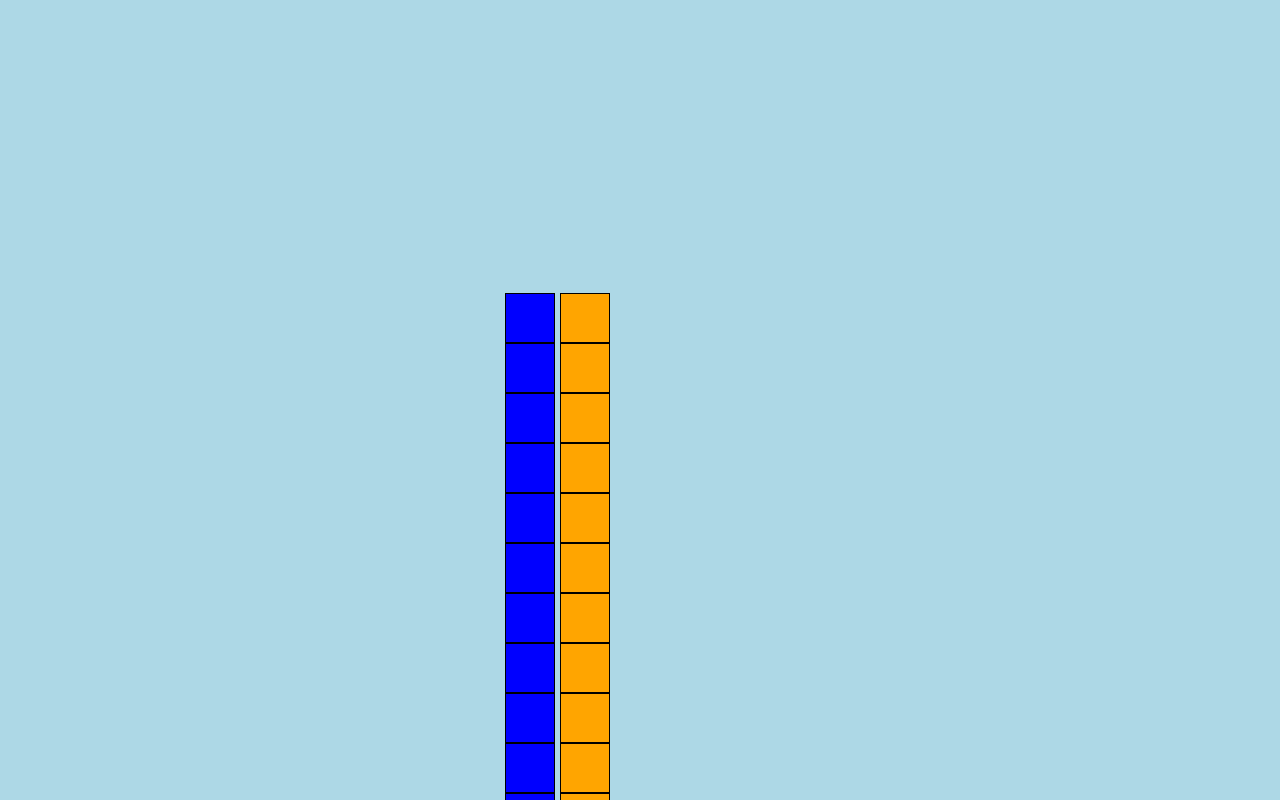
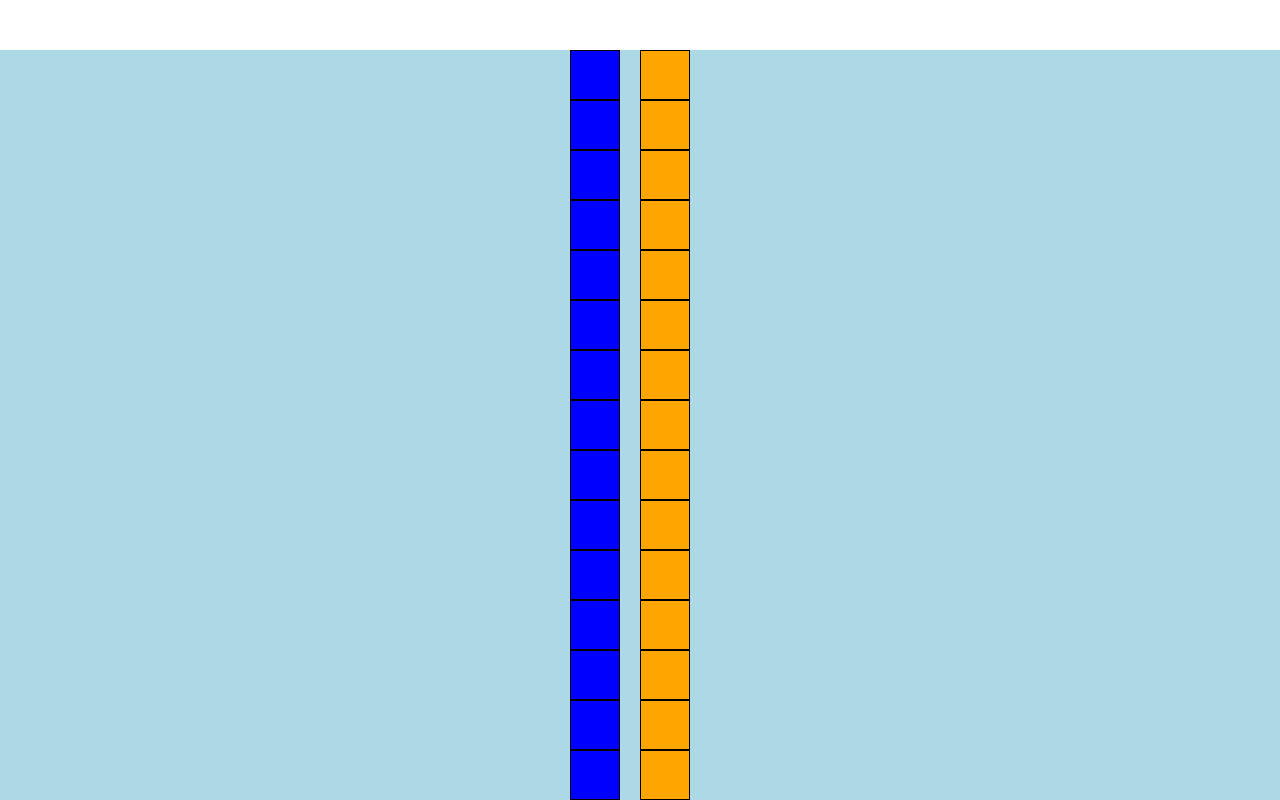
Before and after one commit to tleminen/Laivanupotuspeli, a React (Create React App) app in the folder frontend/: page /laivanupotus/peli in a window 1280 px wide. Shown: the top 800 px of the page. Built offline with nearby package versions, Linux system fonts and the light colour scheme.

Commit message:
muutoksia css

```diff
--- a/frontend/src/App.css
+++ b/frontend/src/App.css
@@ -21,14 +21,16 @@
   display: flex;
   justify-content: center;
   align-items: center;
-  height: 100vh;
+  margin-top: 50px;
 }
 
 .board {
-  display: grid;
-  grid-template-columns: repeat(5, 50px);
-  grid-template-rows: repeat(4, 50px);
-  gap: 5px;
+  display: flex;
+}
+
+.player-board,
+.computer-board {
+  margin-right: 20px;
 }
 
 .cell {
@@ -39,6 +41,18 @@
   justify-content: center;
   align-items: center;
   cursor: pointer;
+  font-size: 24px;
+}
+
+.ship {
+  width: 80%;
+  height: 80%;
+  background-color: gray;
+  border-radius: 50%;
+}
+
+.cell:hover {
+  background-color: lightgray;
 }
 
 .background {
```
